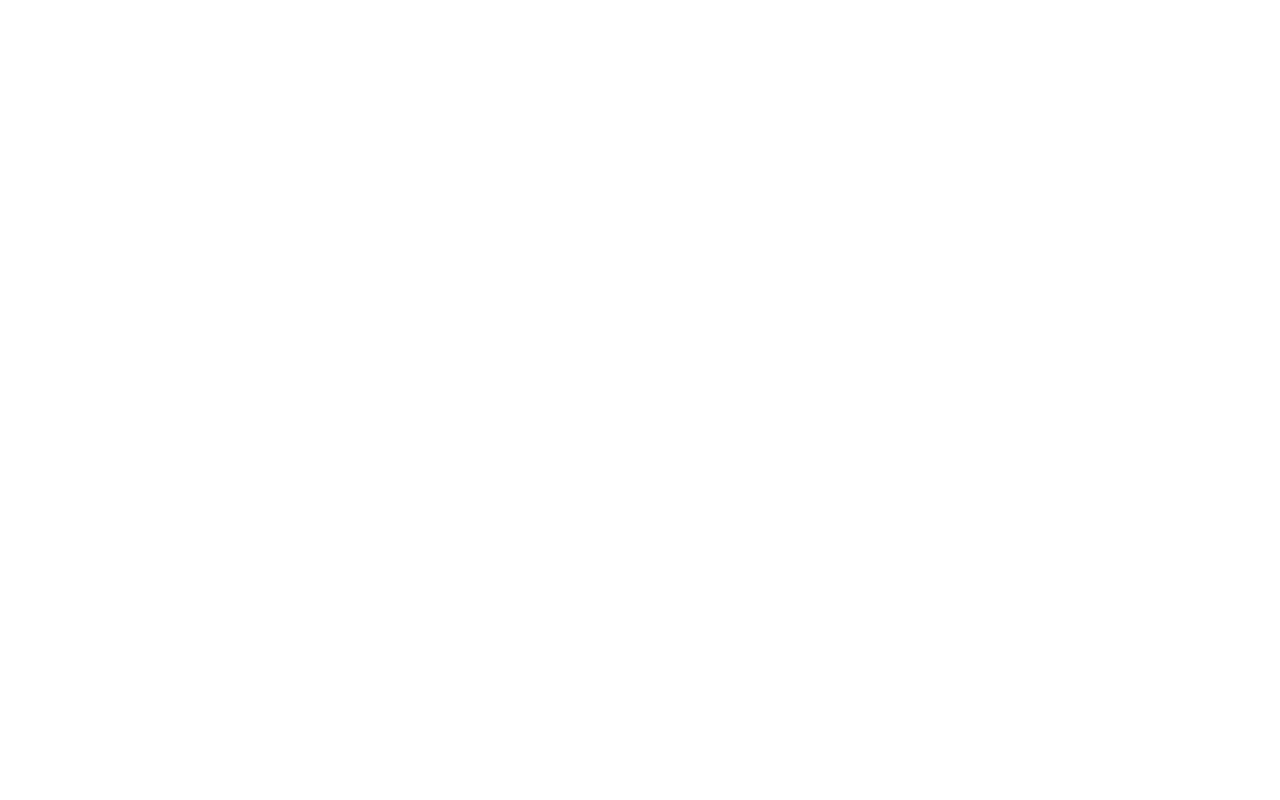
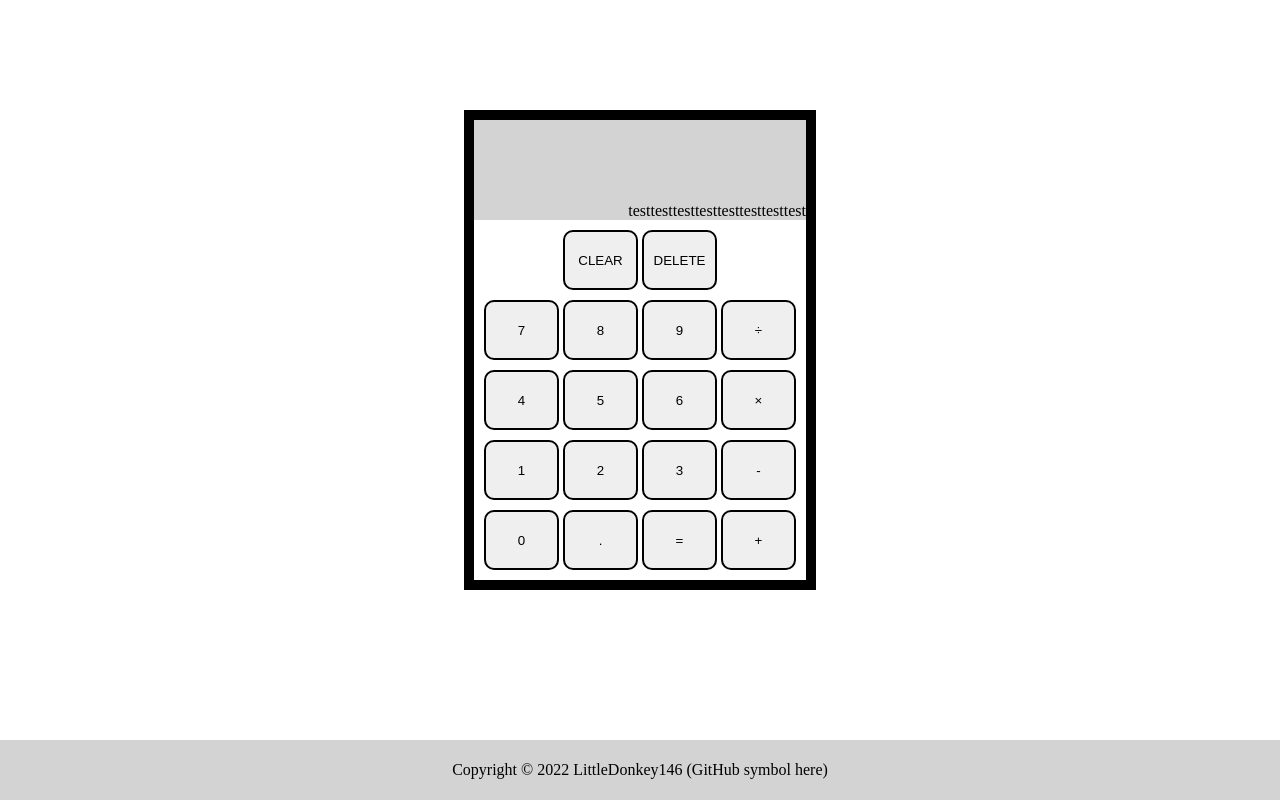
Before and after one commit to LittleDonkey146/calculator, a plain HTML site: page index.html in a window 1280 px wide. Drawn offline with Linux system fonts and the light colour scheme.

Commit message:
Calculator shaped / functions places

```diff
--- a/index.html
+++ b/index.html
@@ -5,8 +5,51 @@
     <meta http-equiv="X-UA-Compatible" content="IE=edge">
     <meta name="viewport" content="width=device-width, initial-scale=1.0">
     <title>Calculator</title>
+    <link rel="stylesheet" href="style.css">
+    <script src="script.js" defer></script>
 </head>
 <body>
-
+    <div id="calculator-area">
+        <div class="calculator">
+            <div class="results">
+                <div class="results-text">
+                    testtesttesttesttesttesttesttest
+                </div>
+            </div>
+            <div class="buttons">
+                <div class="first-row">
+                    <button class="calc-btn">CLEAR</button>
+                    <button class="calc-btn">DELETE</button>
+                </div>
+                <div class="second-row">
+                    <button class="calc-btn">7</button>
+                    <button class="calc-btn">8</button>
+                    <button class="calc-btn">9</button>
+                    <button class="calc-btn">÷</button>
+                </div>
+                <div class="third-row">
+                    <button class="calc-btn">4</button>
+                    <button class="calc-btn">5</button>
+                    <button class="calc-btn">6</button>
+                    <button class="calc-btn">×</button>
+                </div>
+                <div class="fourth-row">
+                    <button class="calc-btn">1</button>
+                    <button class="calc-btn">2</button>
+                    <button class="calc-btn">3</button>
+                    <button class="calc-btn">-</button>
+                </div>
+                <div class="fifth-row">
+                    <button class="calc-btn">0</button>
+                    <button class="calc-btn">.</button>
+                    <button class="calc-btn">=</button>
+                    <button class="calc-btn">+</button>
+                </div>
+            </div>
+        </div>
+    </div>
+    <div id="footer">
+        <div>Copyright © 2022 LittleDonkey146 (GitHub symbol here)</div>
+    </div>
 </body>
 </html>
--- a/script.js
+++ b/script.js
@@ -0,0 +1,19 @@
+function add(a, b) {
+    return a + b;
+}
+
+function subtract(a, b) {
+    return a - b;
+}
+
+function multiply(a, b) {
+    return a * b;
+}
+
+function divide(a, b) {
+ return a / b;
+}
+
+function operate(operator, a, b) {
+
+}
--- a/style.css
+++ b/style.css
@@ -0,0 +1,71 @@
+html, body {
+    margin: 0;
+    height: 100%;
+}
+
+body {
+    display: flex;
+    flex-direction: column;
+    justify-content: center;
+    align-items: center;
+}
+
+#calculator-area {
+    margin-bottom: 100px;
+    border: 10px solid black;
+}
+
+.calculator {
+    text-align: center;
+}
+
+.results {
+    width: 100%;
+    height: 100px;
+    background-color: lightgray;
+}
+
+.results-text {
+    width: 100%;
+    height: 100%;
+    display: flex;
+    flex-direction: row-reverse;
+    align-items: flex-end;
+    flex-wrap: nowrap;
+}
+
+.buttons {
+    display: grid;
+    gap: 10px;
+    margin: 10px;
+}
+
+.calc-btn {
+    width: 75px;
+    height: 60px;
+    border: 2px solid black;
+    border-radius: 10px;
+    transition: 0.2s;
+}
+
+.calc-btn:hover {
+    background-color: silver;
+}
+
+.calc-btn:active {
+    background-color: grey;
+    color: white;
+}
+
+#footer {
+    display: flex;
+    position: absolute;
+    width: 100%;
+    height: 60px;
+    bottom: 0;
+    background-color: lightgrey;
+}
+
+#footer div {
+    margin: auto auto;
+}
```
